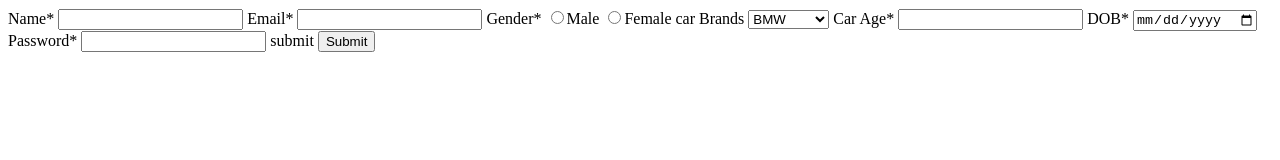
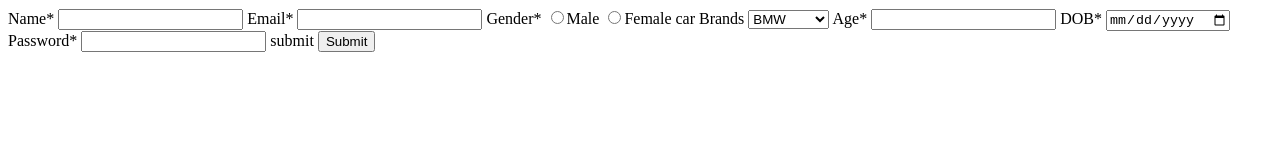
Before and after one commit to acciojob/signup-form-car-Darshna76, a website: page main.html in a window 1280 px wide. Drawn offline with Linux system fonts and the light colour scheme.

Commit message:
created a submission

```diff
--- a/main.html
+++ b/main.html
@@ -22,10 +22,10 @@
               <option value="saab">Audi</option>
               <option value="mercedes">Mercedez</option>
             </select>
-	    <label for="carage">Car Age*</label>
+	    <label for="carage">Age*</label>
 		<input type="text" id="carage" required>
-	   <label for="dop">DOB*</label>
-		<input type="date" id="dop" required>
+	   <label for="dob">DOB*</label>
+		<input type="date" id="dob" required>
 	    <label for="password">Password*</label>
 		<input type="password" id="password" required>
 	    <label for="submit">submit</label>
```
